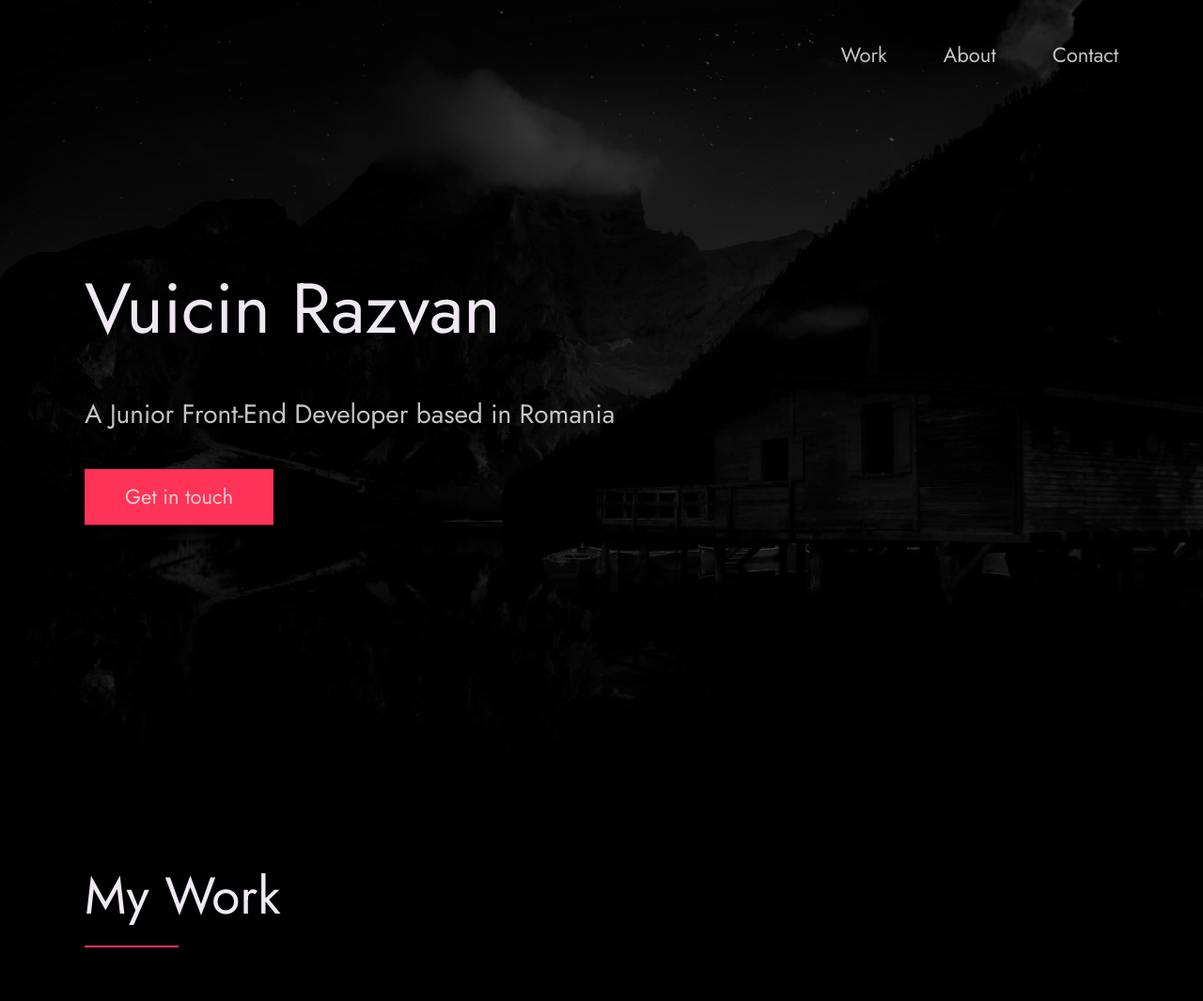
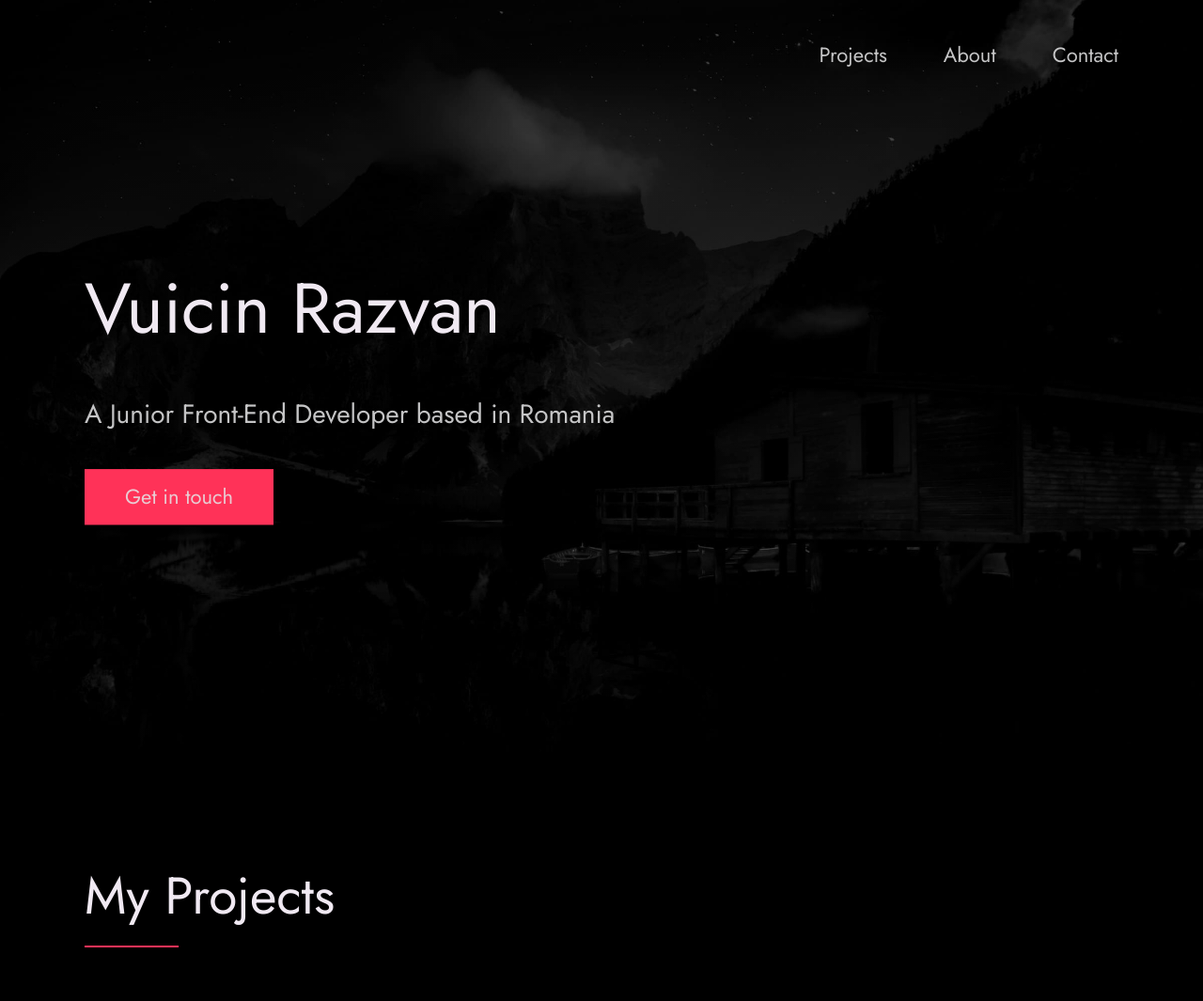
Before and after one commit to FrostyDog222/Portofolio, a website built with Vite: page index.html in a window 1280 px wide. Shown: the top 1065 px of the page at 94% size. Built offline with nearby package versions, Linux system fonts and the light colour scheme; grey boxes are pictures that could not be loaded.

Commit message:
Update index.html

```diff
--- a/index.html
+++ b/index.html
@@ -7,7 +7,7 @@
   <link rel="shortcut icon" type="image/png" href="./images/favicon.png" />
 
   <title>
-    Vuicin Razvan | A Junior Front-End Developer based Romania
+    Vuicin Razvan | A Junior Front-End Developer based in Romania
   </title>
 
   <meta name="description" content="Add small description of yourslef.">
@@ -23,7 +23,7 @@
     <div class="row">
       <nav class="nav" role="navigation">
         <ul class="nav__items">
-          <li class="nav__item"><a href="#work" class="nav__link">Work</a></li>
+          <li class="nav__item"><a href="#work" class="nav__link">Projects</a></li>
           <!-- <li class="nav__item"><a href="#clients" class="nav__link">Clients</a></li> -->
           <li class="nav__item">
             <a href="#about" class="nav__link">About</a>
@@ -52,7 +52,7 @@
 
     <section class="work" id="work">
       <div class="row">
-        <h2>My Work</h2>
+        <h2>My Projects</h2>
         <div class="work__boxes">
 
           <!-- Each div with the work__box class is a project. -->
```
